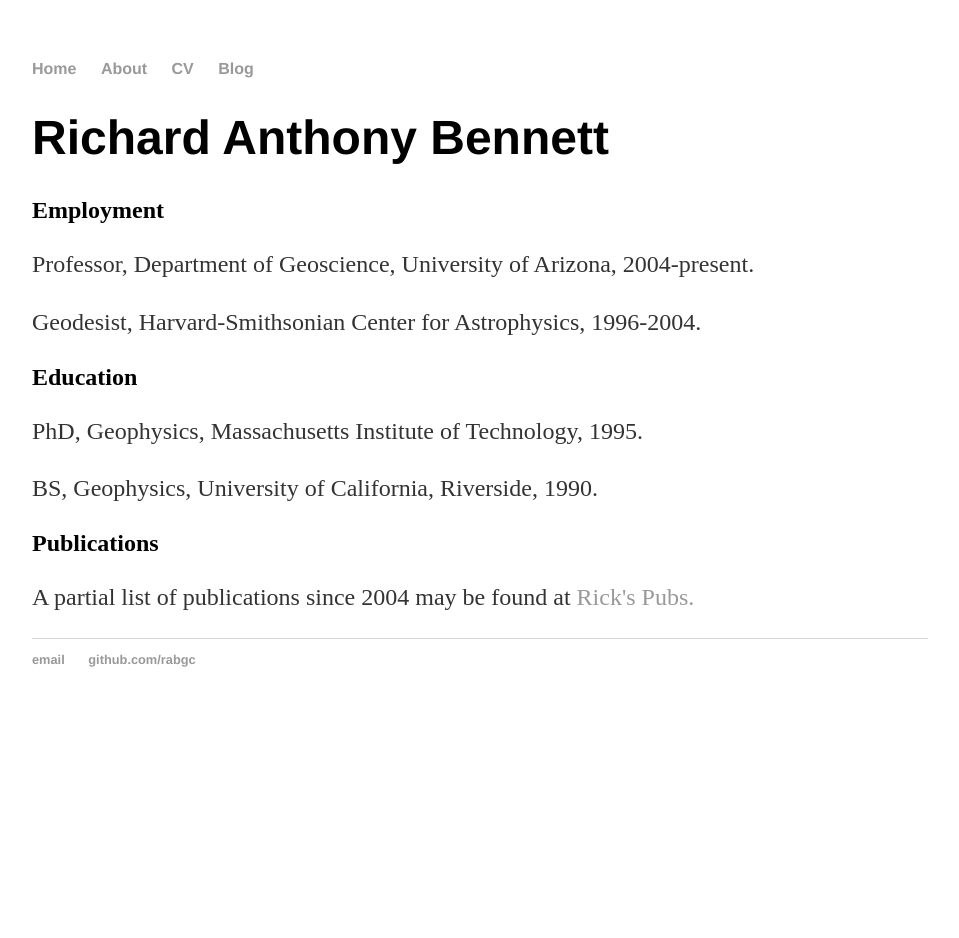
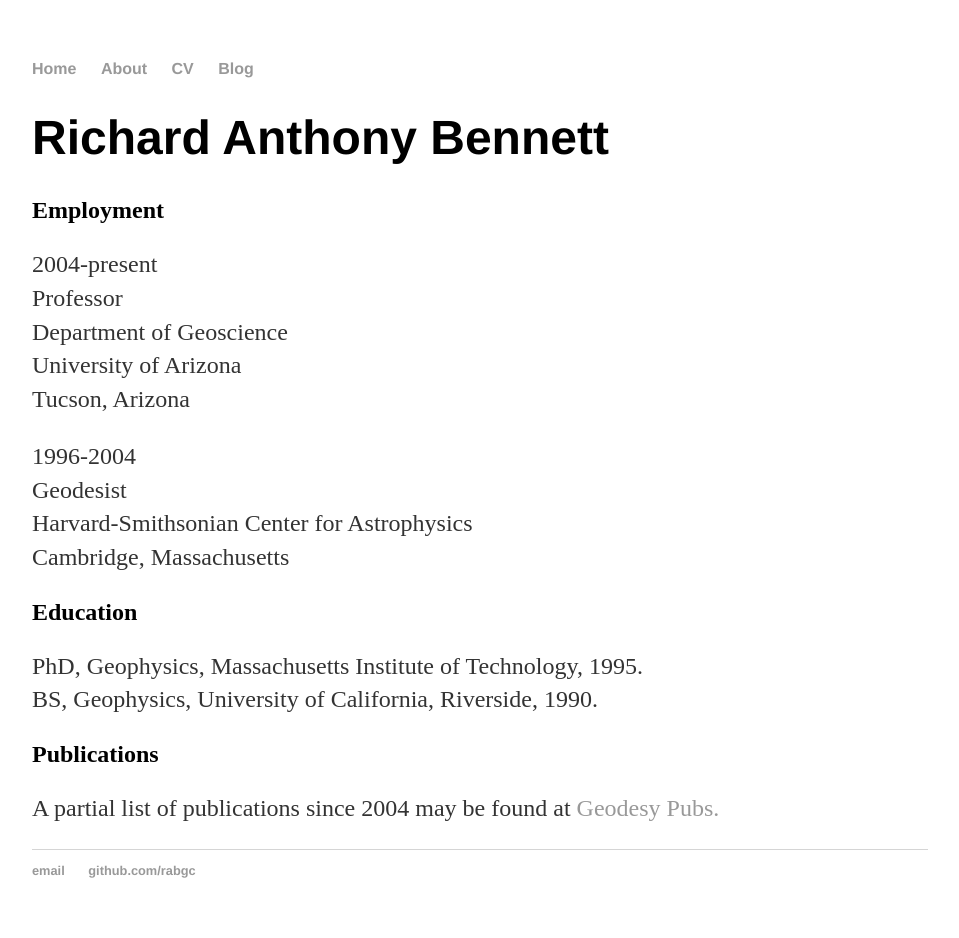
Before and after one commit to rabgc/rabgc.github.io, a Jekyll site: the page built from cv/index.html, in a window 1280 px wide. Shown: the whole page, without its empty margins (160-1119 px from the left). Built offline with Jekyll 4.4.1, drawn with Linux system fonts in a browser that asks for light colours; before the commit the page ends 900 px from its top, so only the background shows below that.

Commit message:
edits to CV

```diff
--- a/cv/index.html
+++ b/cv/index.html
@@ -8,14 +8,22 @@ title: Rick Bennett, CV
 
 <h2>Employment</h2>
 
-<p> Professor, Department of Geoscience, University of Arizona, 2004-present.
-<p> Geodesist, Harvard-Smithsonian Center for Astrophysics, 1996-2004.
+<p> 2004-present <br>
+	Professor<br>
+	Department of Geoscience<br>
+	University of Arizona <br>
+  Tucson, Arizona </p>
+
+<p> 1996-2004 <br>
+  Geodesist <br>
+	Harvard-Smithsonian Center for Astrophysics <br>
+  Cambridge, Massachusetts</p>
 
 <h2>Education</h2>
-<p> PhD, Geophysics, Massachusetts Institute of Technology, 1995.
-<p> BS, Geophysics, University of California, Riverside, 1990.
+<p> PhD, Geophysics, Massachusetts Institute of Technology, 1995.<br>
+BS, Geophysics, University of California, Riverside, 1990.</p>
 
 <h2>Publications</h2>
-<p> A partial list of publications since 2004 may be found at <a href="https://geodesy.geo.arizona.edu/pages/publications.php">Rick's Pubs<a/>.
+<p> A partial list of publications since 2004 may be found at <a href="https://geodesy.geo.arizona.edu/pages/publications.php">Geodesy Pubs<a/>.
 
 </div><!-- /.blurb -->
```
